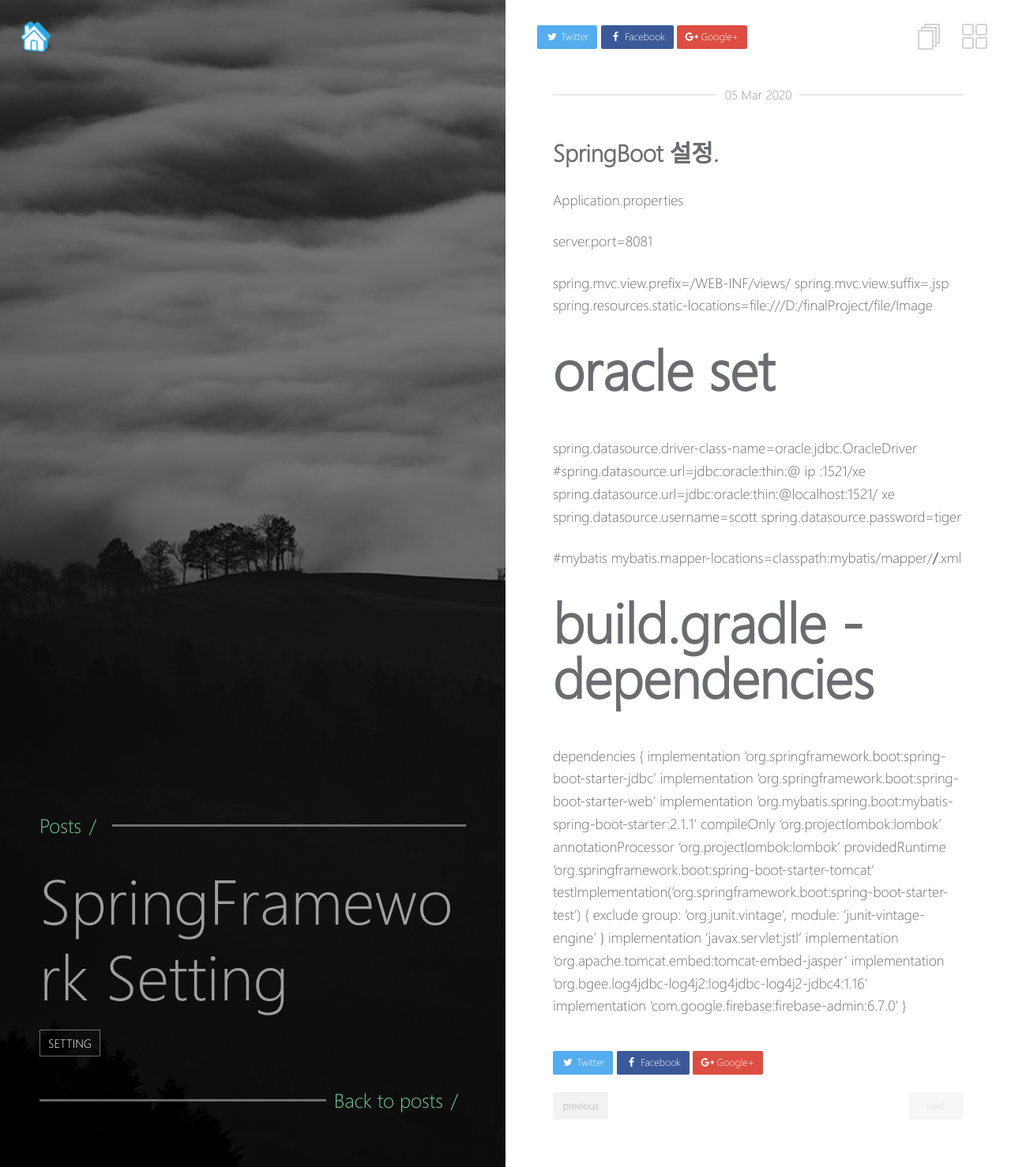
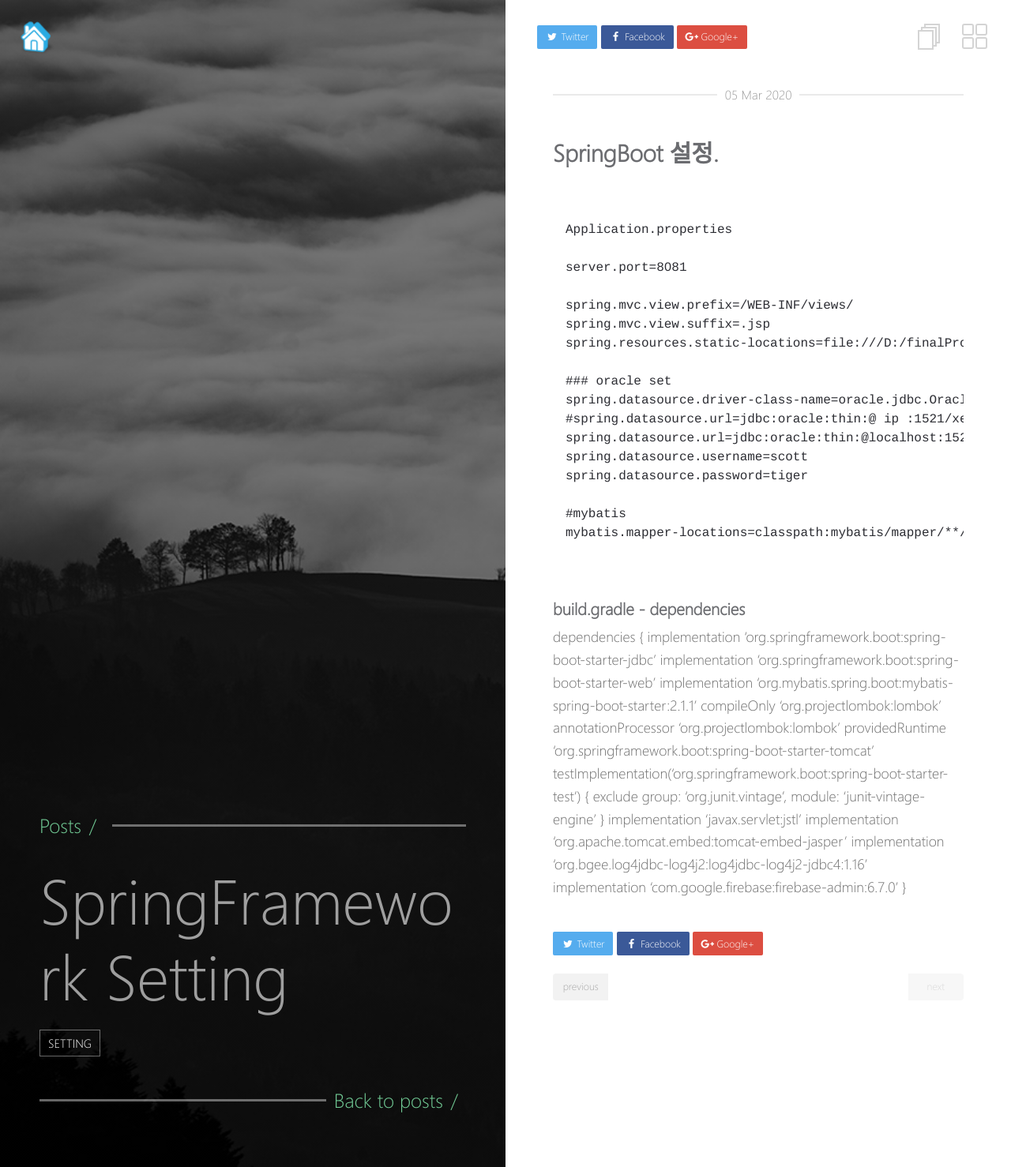
Before and after one commit to songchimin/songchimin, a Jekyll site: the page built from _posts/2020-03-05-Spring Setting.md, in a window 1280 px wide. Shown: the whole page at 79% size. Built offline with Jekyll 4.4.1, drawn with Linux system fonts in a browser that asks for light colours.

Commit message:
Setting 수정

````diff
--- a/_posts/2020-03-05-Spring Setting.md
+++ b/_posts/2020-03-05-Spring Setting.md
@@ -8,6 +8,7 @@ tags:
 ---
 
 ## SpringBoot 설정.
+```Java
 
 Application.properties
 
@@ -17,7 +18,7 @@ spring.mvc.view.prefix=/WEB-INF/views/
 spring.mvc.view.suffix=.jsp
 spring.resources.static-locations=file:///D:/finalProject/file/Image
 
-# oracle set
+### oracle set
 spring.datasource.driver-class-name=oracle.jdbc.OracleDriver
 #spring.datasource.url=jdbc:oracle:thin:@ ip :1521/xe
 spring.datasource.url=jdbc:oracle:thin:@localhost:1521/	xe
@@ -27,9 +28,12 @@ spring.datasource.password=tiger
 #mybatis
 mybatis.mapper-locations=classpath:mybatis/mapper/**/**.xml
 
+```
 
 
-# build.gradle - dependencies
+
+
+### build.gradle - dependencies
 
 dependencies {
 	implementation 'org.springframework.boot:spring-boot-starter-jdbc'
````
